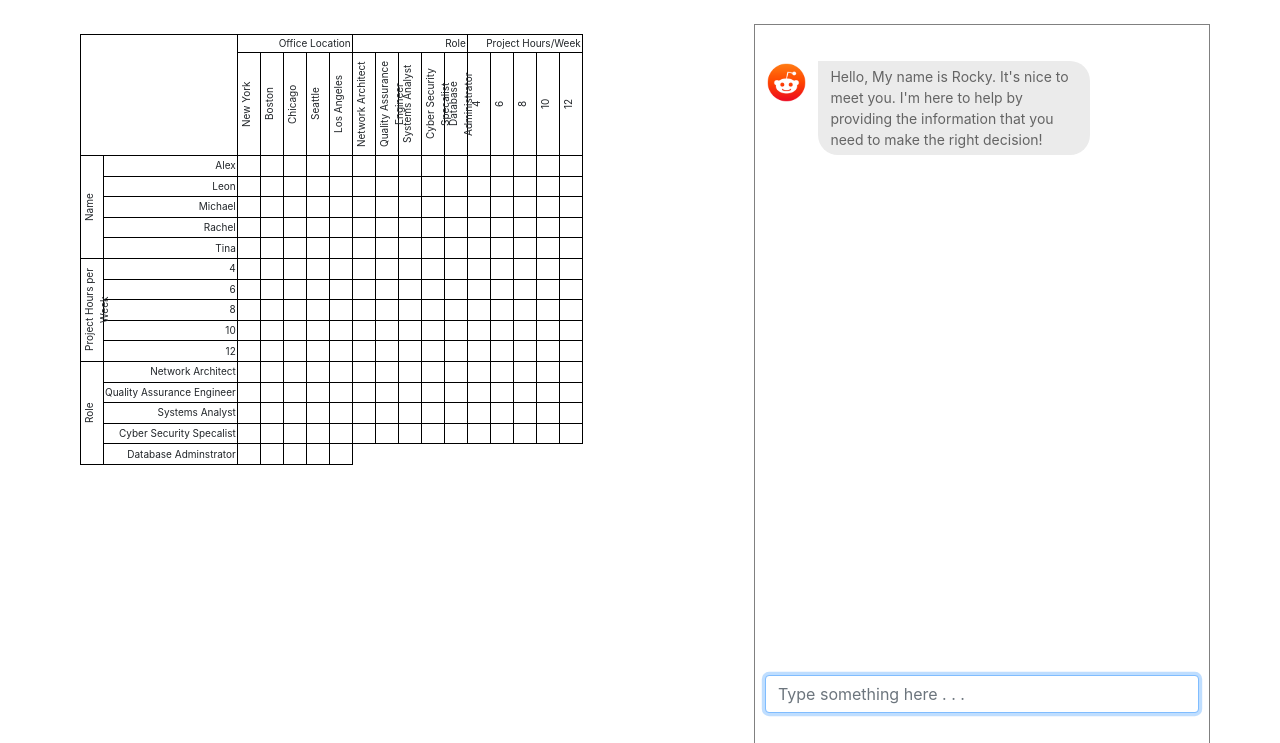
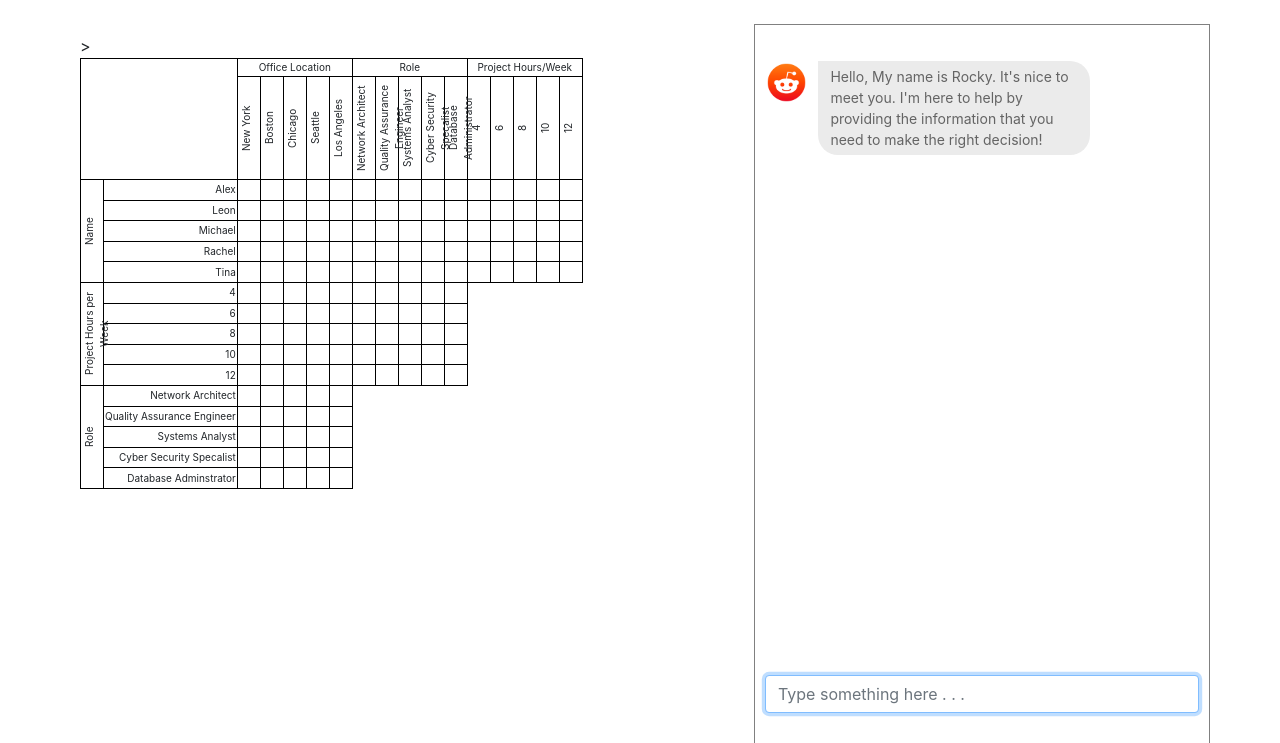
Before and after one commit to rajasinghr/Chatbot-Dev, a Flask app: page / in a window 1280 px wide. Shown: the top 743 px of the page. Run offline with Flask 2, Linux system fonts and the light colour scheme; some libraries are stand-ins or nearby versions.

Commit message:
Added the structure of the grid

```diff
--- a/templates/index.html
+++ b/templates/index.html
@@ -10,6 +10,44 @@
             crossorigin="anonymous"></script>
     <link rel="stylesheet" href="../static/main.css" />
 
+    <style>
+        table {
+            border-collapse: collapse;
+            border: 1px solid black;
+            font-size: 10px;
+        }
+
+        td {
+            border: 1px solid black;
+            font-size: 10px;
+            text-align: right;
+        }
+
+            td.white {
+                border: 1px solid white;
+                font-size: 10px;
+                text-align: right;
+            }
+
+            td.center {
+                border: 1px solid black;
+                font-size: 10px;
+                text-align: center;
+            }
+
+        div.test2 {
+            writing-mode: vertical-rl;
+            transform: rotate(180deg);
+            text-align: center;
+            width: 20px;
+            height: 100px;
+            font-size: 10px;
+        }
+
+        }
+
+    </style>
+
 </head>
 
 <body>
@@ -21,9 +59,9 @@
                     <tr>
                         <!-- first row-->
                         <td colspan="2" rowspan="2"></td>
-                        <td colspan="5" align="center">Office Location</td>
-                        <td colspan="5" align="center">Role</td>
-                        <td colspan="5" align="center">Project Hours/Week</td>
+                        <td colspan="5" class="center">Office Location</td>
+                        <td colspan="5" class="center">Role</td>
+                        <td colspan="5" class="center">Project Hours/Week</td>
                     </tr>
                     <tr>
                         <!-- second row -->
@@ -158,11 +196,11 @@
                         <td></td>
                         <td></td>
                         <td></td>
-                        <td></td>
-                        <td></td>
-                        <td></td>
-                        <td></td>
-                        <td></td>
+                        <td class="white"></td>
+                        <td class="white"></td>
+                        <td class="white"></td>
+                        <td class="white"></td>
+                        <td class="white"></td>
                     </tr>
                     <tr>
                         <!--Proj Hours Second Row-->
@@ -177,11 +215,11 @@
                         <td></td>
                         <td></td>
                         <td></td>
-                        <td></td>
-                        <td></td>
-                        <td></td>
-                        <td></td>
-                        <td></td>
+                        <td class="white"></td>
+                        <td class="white"></td>
+                        <td class="white"></td>
+                        <td class="white"></td>
+                        <td class="white"></td>
                     </tr>
                     <tr>
                         <!--Proj Hours Third Row -->
@@ -196,11 +234,11 @@
                         <td></td>
                         <td></td>
                         <td></td>
-                        <td></td>
-                        <td></td>
-                        <td></td>
-                        <td></td>
-                        <td></td>
+                        <td class="white"></td>
+                        <td class="white"></td>
+                        <td class="white"></td>
+                        <td class="white"></td>
+                        <td class="white"></td>
                     </tr>
                     <tr>
                         <!--Proj Hours Fourth Row -->
@@ -215,11 +253,11 @@
                         <td></td>
                         <td></td>
                         <td></td>
-                        <td></td>
-                        <td></td>
-                        <td></td>
-                        <td></td>
-                        <td></td>
+                        <td class="white"></td>
+                        <td class="white"></td>
+                        <td class="white"></td>
+                        <td class="white"></td>
+                        <td class="white"></td>
                     </tr>
                     <tr>
                         <!--Proj Hours Fifth Row -->
@@ -234,11 +272,11 @@
                         <td></td>
                         <td></td>
                         <td></td>
-                        <td></td>
-                        <td></td>
-                        <td></td>
-                        <td></td>
-                        <td></td>
+                        <td class="white"></td>
+                        <td class="white"></td>
+                        <td class="white"></td>
+                        <td class="white"></td>
+                        <td class="white"></td>
                     </tr>
                     <tr>
                         <!-- Role -1st row-->
@@ -249,16 +287,16 @@
                         <td></td>
                         <td></td>
                         <td></td>
-                        <td></td>
-                        <td></td>
-                        <td></td>
-                        <td></td>
-                        <td></td>
-                        <td></td>
-                        <td></td>
-                        <td></td>
-                        <td></td>
-                        <td></td>
+                        <td class="white"></td>
+                        <td class="white"></td>
+                        <td class="white"></td>
+                        <td class="white"></td>
+                        <td class="white"></td>
+                        <td class="white"></td>
+                        <td class="white"></td>
+                        <td class="white"></td>
+                        <td class="white"></td>
+                        <td class="white"></td>
                     </tr>
                     <tr>
                         <!-- Role -2nd row-->
@@ -268,16 +306,16 @@
                         <td></td>
                         <td></td>
                         <td></td>
-                        <td></td>
-                        <td></td>
-                        <td></td>
-                        <td></td>
-                        <td></td>
-                        <td></td>
-                        <td></td>
-                        <td></td>
-                        <td></td>
-                        <td></td>
+                        <td class="white"></td>
+                        <td class="white"></td>
+                        <td class="white"></td>
+                        <td class="white"></td>
+                        <td class="white"></td>
+                        <td class="white"></td>
+                        <td class="white"></td>
+                        <td class="white"></td>
+                        <td class="white"></td>
+                        <td class="white"></td>
                     </tr>
                     <tr>
                         <!-- Role -3rd row-->
@@ -287,16 +325,16 @@
                         <td></td>
                         <td></td>
                         <td></td>
-                        <td></td>
-                        <td></td>
-                        <td></td>
-                        <td></td>
-                        <td></td>
-                        <td></td>
-                        <td></td>
-                        <td></td>
-                        <td></td>
-                        <td></td>
+                        <td class="white"></td>
+                        <td class="white"></td>
+                        <td class="white"></td>
+                        <td class="white"></td>
+                        <td class="white"></td>
+                        <td class="white"></td>
+                        <td class="white"></td>
+                        <td class="white"></td>
+                        <td class="white"></td>
+                        <td class="white"></td>>
                     </tr>
                     <tr>
                         <!-- Role -4th row-->
@@ -306,16 +344,16 @@
                         <td></td>
                         <td></td>
                         <td></td>
-                        <td></td>
-                        <td></td>
-                        <td></td>
-                        <td></td>
-                        <td></td>
-                        <td></td>
-                        <td></td>
-                        <td></td>
-                        <td></td>
-                        <td></td>
+                        <td class="white"></td>
+                        <td class="white"></td>
+                        <td class="white"></td>
+                        <td class="white"></td>
+                        <td class="white"></td>
+                        <td class="white"></td>
+                        <td class="white"></td>
+                        <td class="white"></td>
+                        <td class="white"></td>
+                        <td class="white"></td>
                     </tr>
                     <tr>
                         <!-- Role -5th row-->
```
